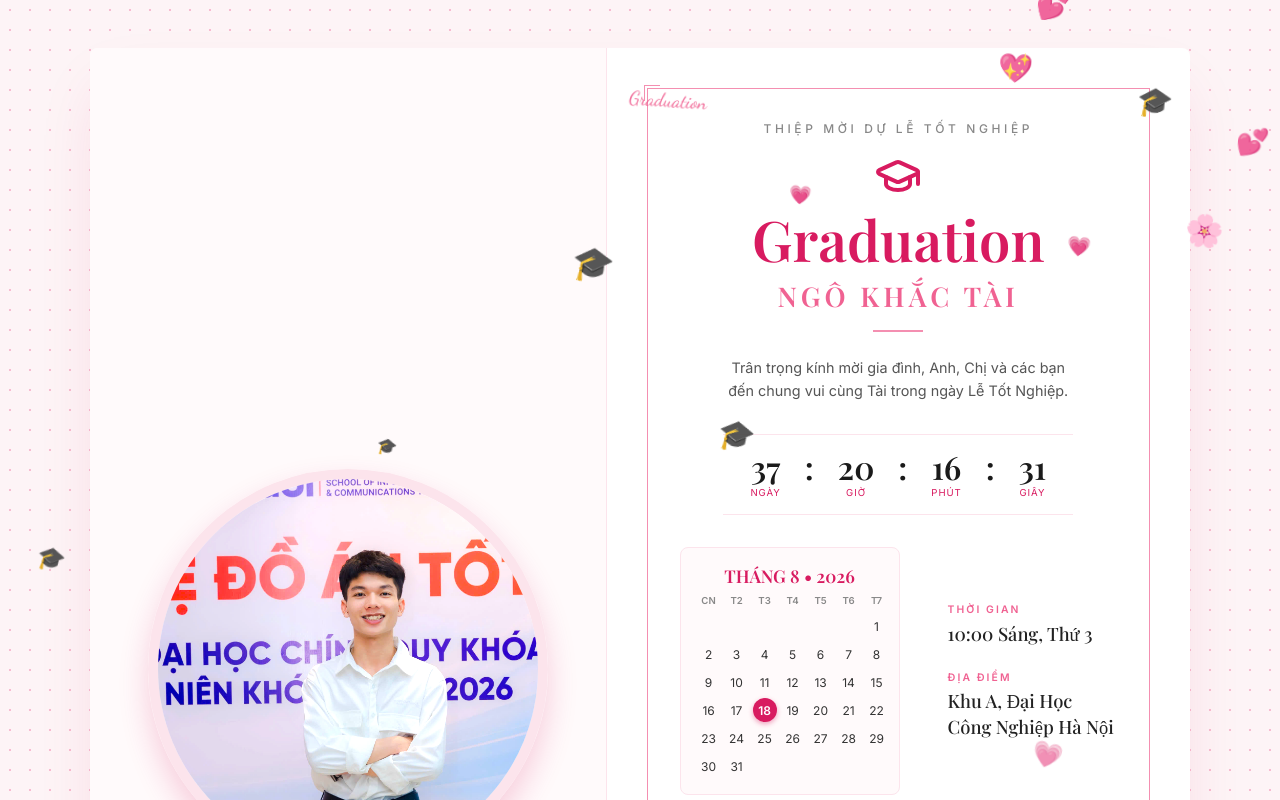
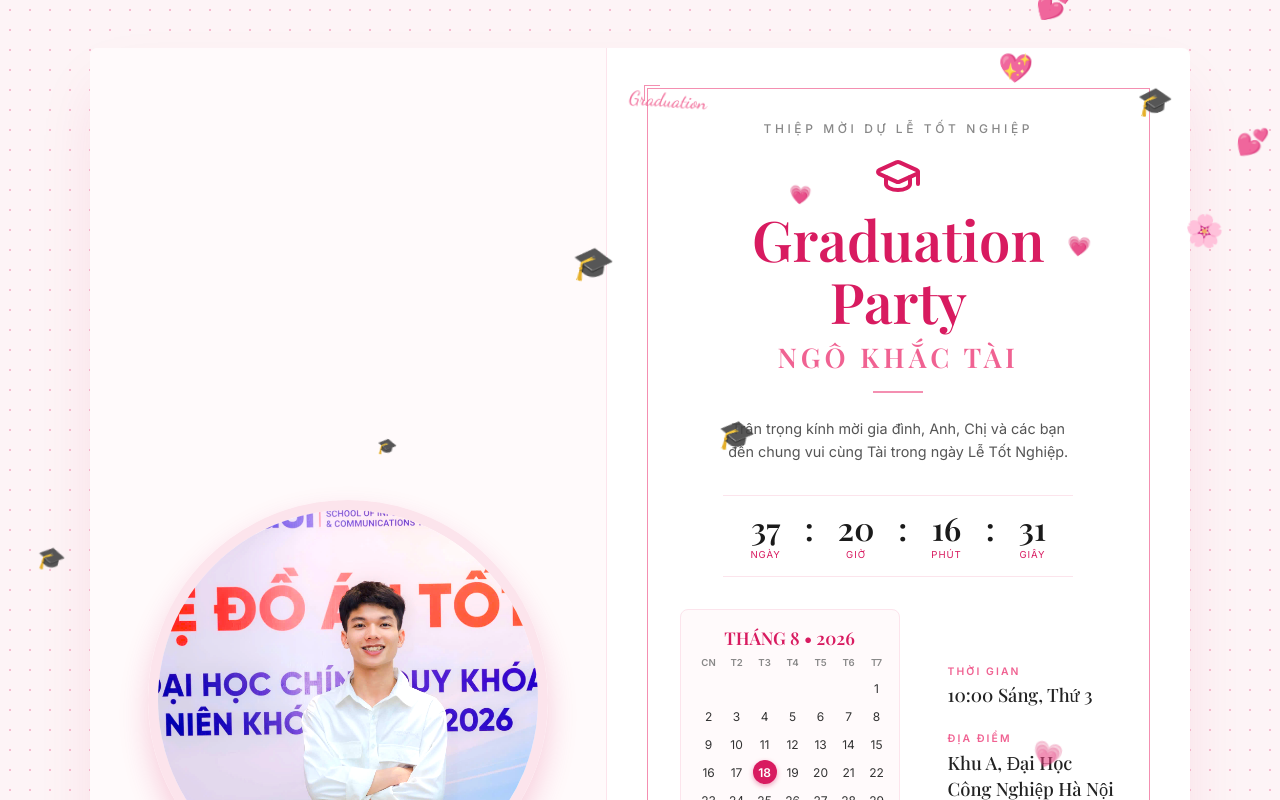
Before and after one commit to ngotai109/thieptotnghiepngokhactai, a React (Vite) app: page / in a window 1280 px wide. Shown: the top 800 px of the page. Built offline with nearby package versions, Linux system fonts and the light colour scheme; a web font is replaced by a local one.

Commit message:
Change main title to Graduation Party

```diff
--- a/src/App.jsx
+++ b/src/App.jsx
@@ -133,7 +133,7 @@ function App() {
 
             <motion.h1 className="main-title" variants={itemVariants}>
               <GraduationCap size={48} color="#d81b60" style={{ display: 'block', margin: '0 auto 0.5rem' }} />
-              Graduation
+              Graduation Party
             </motion.h1>
 
             <motion.h2 className="graduate-name" variants={itemVariants}>
```
